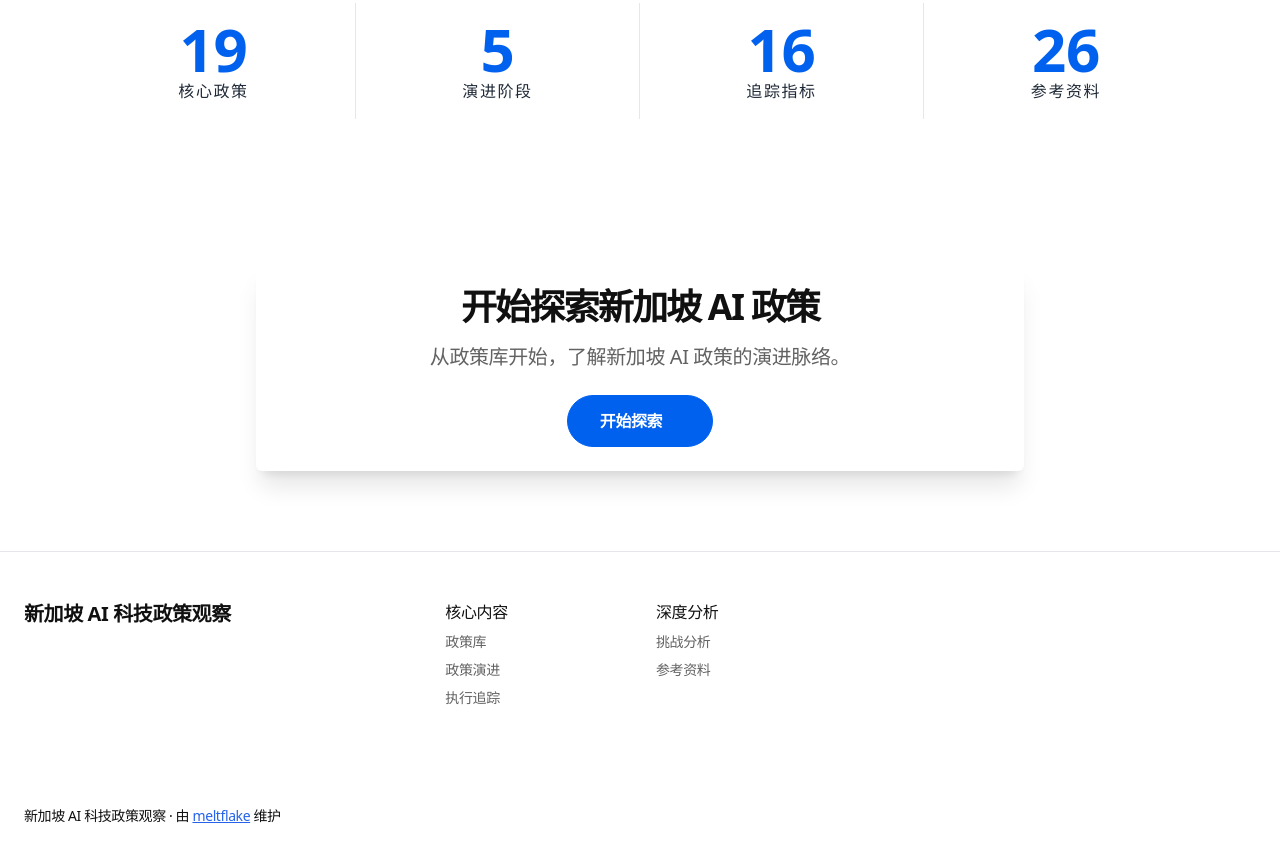
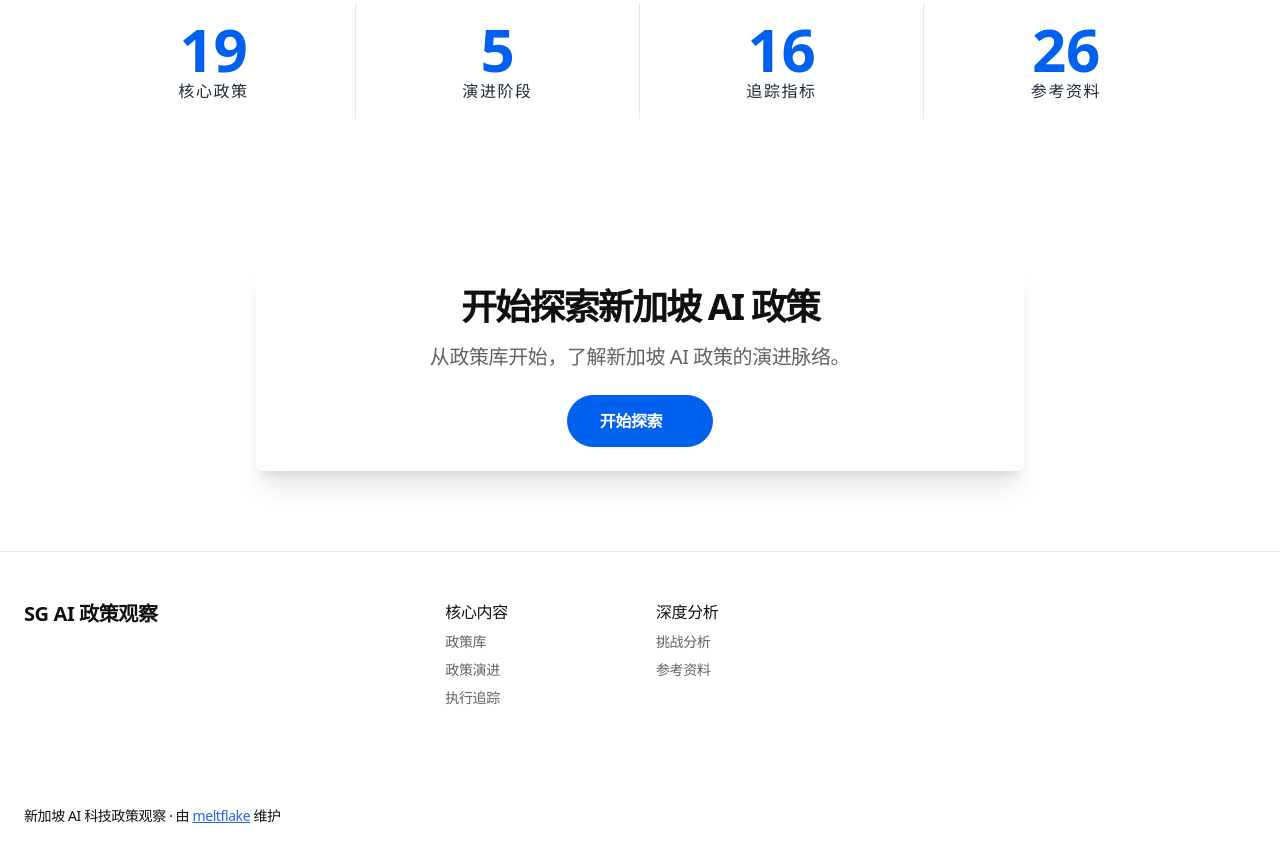
Before and after one commit to meltflake/aisg, an Astro site: page / in a window 1280 px wide. Shown: the part 1312-2174 px from the top of the page. Built offline with nearby package versions, Linux system fonts and the light colour scheme; Astro itself is replaced by a stand-in of ours; some packages are replaced by stand-ins of ours; some icons are missing; what limax would draw is missing.

Commit message:
fix: shorten header title to prevent overlap on tablet

```diff
--- a/src/config.yaml
+++ b/src/config.yaml
@@ -1,19 +1,19 @@
 site:
-  name: 新加坡 AI 科技政策观察
+  name: SG AI 政策观察
   site: 'https://meltflake.com'
   base: '/aisg'
   trailingSlash: false
 
 metadata:
   title:
-    default: 新加坡 AI 科技政策观察
-    template: '%s — 新加坡 AI 科技政策观察'
+    default: SG AI 政策观察
+    template: '%s — SG AI 政策观察'
   description: '持续整理新加坡 AI 相关政策、治理框架与落地执行情况。'
   robots:
     index: true
     follow: true
   openGraph:
-    site_name: 新加坡 AI 科技政策观察
+    site_name: SG AI 政策观察
     images:
       - url: '~/assets/images/default.png'
         width: 1200
--- a/src/pages/index.astro
+++ b/src/pages/index.astro
@@ -6,7 +6,7 @@ import Stats from '~/components/widgets/Stats.astro';
 import CallToAction from '~/components/widgets/CallToAction.astro';
 
 const metadata = {
-  title: '新加坡 AI 科技政策观察',
+  title: 'SG AI 政策观察',
   ignoreTitleTemplate: true,
 };
 ---
```
